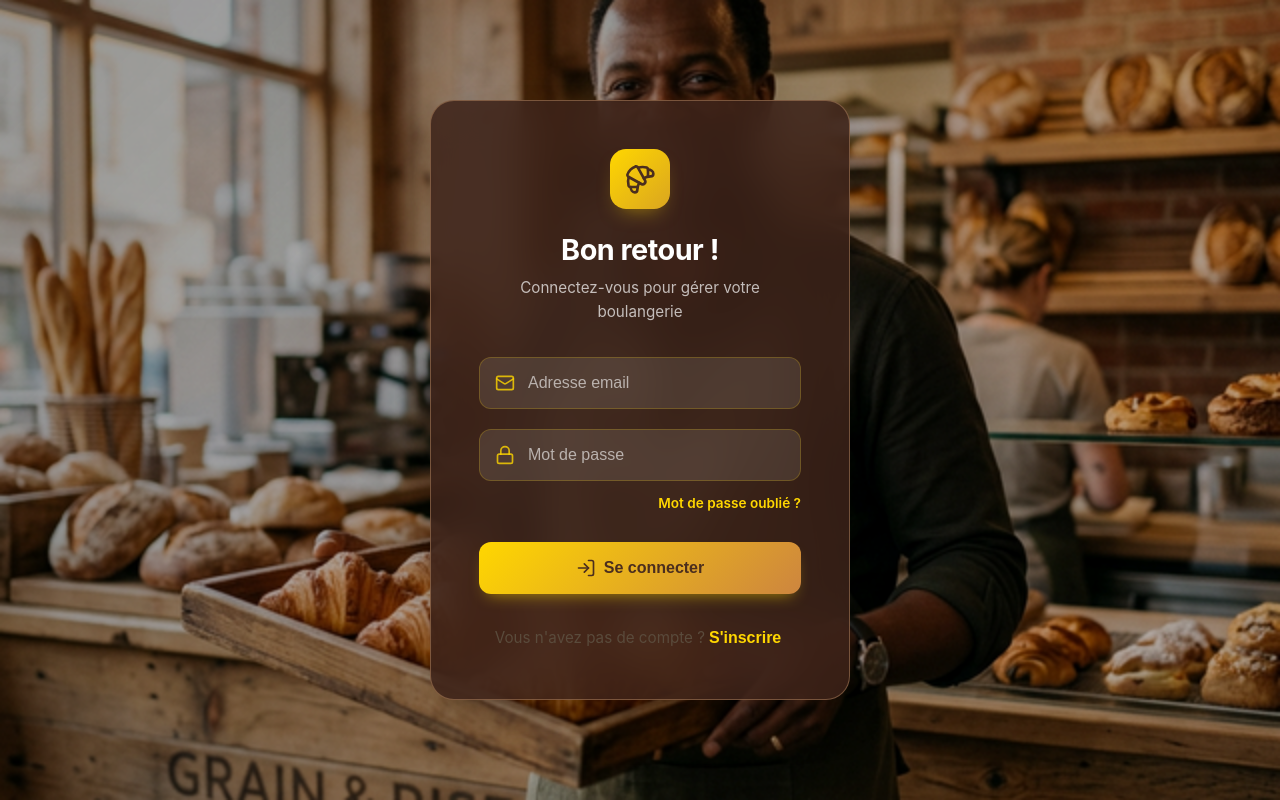
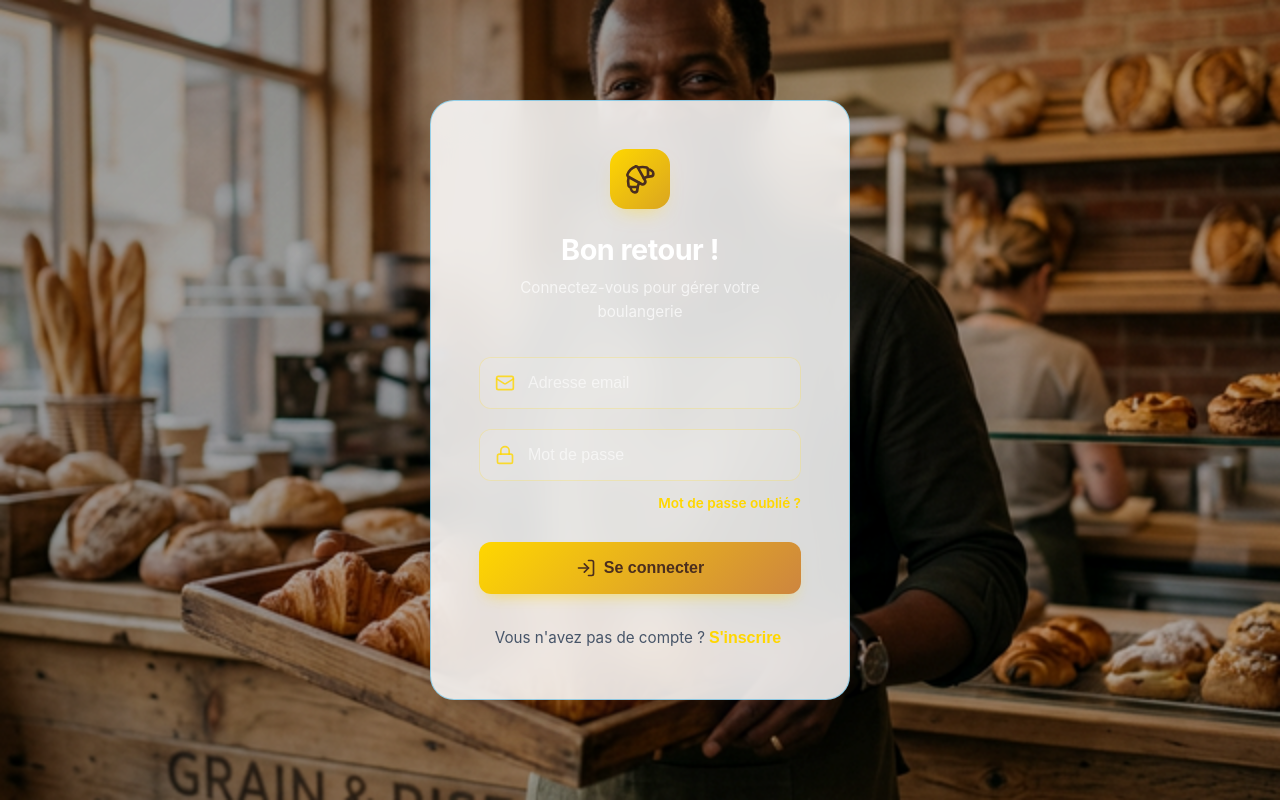
Before and after one commit to syllamohamedmhd99-bot/Pain-quotidien, a React (Vite) app: page /auth in a window 1280 px wide. Built offline with nearby package versions, Linux system fonts and the light colour scheme.

Commit message:
correction

```diff
--- a/src/components/Sidebar.jsx
+++ b/src/components/Sidebar.jsx
@@ -43,7 +43,7 @@ export default function Sidebar({ darkMode, toggleDarkMode, theme, setTheme, onL
                     <div className="logo-icon">
                         <Croissant size={32} />
                     </div>
-                    <h2>Pain Doré</h2>
+                    <h2>Impression Pro</h2>
                 </div>
                 <button
                     className="close-sidebar-btn"
@@ -145,7 +145,7 @@ export default function Sidebar({ darkMode, toggleDarkMode, theme, setTheme, onL
                         <span>Thème</span>
                     </div>
                     <div className="theme-options" style={{ display: 'grid', gridTemplateColumns: 'repeat(4, 1fr)', gap: '8px' }}>
-                        <button className={`theme-btn ${theme === 'default' ? 'active' : ''}`} onClick={() => setTheme('default')} title="Blé Doré" style={{ backgroundColor: '#c68b59' }}></button>
+                        <button className={`theme-btn ${theme === 'default' ? 'active' : ''}`} onClick={() => setTheme('default')} title="Impression Pro" style={{ backgroundColor: '#0ea5e9' }}></button>
                         <button className={`theme-btn ${theme === 'matcha' ? 'active' : ''}`} onClick={() => setTheme('matcha')} title="Matcha" style={{ backgroundColor: '#8da47e' }}></button>
                         <button className={`theme-btn ${theme === 'ocean' ? 'active' : ''}`} onClick={() => setTheme('ocean')} title="Océan" style={{ backgroundColor: '#6096b4' }}></button>
                         <button className={`theme-btn ${theme === 'berry' ? 'active' : ''}`} onClick={() => setTheme('berry')} title="Baie" style={{ backgroundColor: '#9a7197' }}></button>
--- a/src/index.css
+++ b/src/index.css
@@ -4,33 +4,33 @@
   /* Font Families */
   --font-primary: 'Outfit', sans-serif;
 
-  /* Light Theme Colors (Bakery Premium) */
-  --bg-color: #fcfaf7;
-  --bg-secondary: #f3eee6;
-  --text-primary: #2d241d;
-  --text-secondary: #5a4b3c;
+  /* Light Theme Colors (Modern Printing Premium) */
+  --bg-color: #f8fafc;
+  --bg-secondary: #f1f5f9;
+  --text-primary: #0f172a;
+  --text-secondary: #475569;
 
-  --primary-color: #c68b59;
-  /* Toasted Crust */
-  --primary-hover: #af7a4b;
-  --secondary-color: #faedcd;
-  /* Light Wheat */
-  --accent-color: #8da47e;
-  /* Sage/Matcha */
+  --primary-color: #0ea5e9;
+  /* Cyan 500 */
+  --primary-hover: #0284c7;
+  --secondary-color: #e0f2fe;
+  /* Light Blue */
+  --accent-color: #d946ef;
+  /* Fuchsia/Magenta */
 
-  --danger-color: #e5484d;
-  --success-color: #30a46c;
-  --warning-color: #ffb224;
+  --danger-color: #ef4444;
+  --success-color: #22c55e;
+  --warning-color: #f59e0b;
 
   /* Glassmorphism Premium */
   --glass-bg: rgba(255, 255, 255, 0.72);
-  --glass-border: rgba(198, 139, 89, 0.15);
+  --glass-border: rgba(14, 165, 233, 0.15);
   /* Tinted with primary */
-  --glass-shadow: 0 8px 32px 0 rgba(45, 36, 29, 0.08);
+  --glass-shadow: 0 8px 32px 0 rgba(15, 23, 42, 0.08);
   --glass-blur: blur(16px);
 
   --card-bg: #ffffff;
-  --border-color: rgba(198, 139, 89, 0.12);
+  --border-color: rgba(14, 165, 233, 0.12);
 
   --transition-smooth: all 0.4s cubic-bezier(0.16, 1, 0.3, 1);
   --radius-lg: 24px;
@@ -40,22 +40,22 @@
 
 /* Dark Mode Theme */
 .dark {
-  --bg-color: #0f0d0c;
-  --bg-secondary: #221c18;
-  --text-primary: #fcfaf7;
-  --text-secondary: #a89a8e;
+  --bg-color: #020617;
+  --bg-secondary: #0f172a;
+  --text-primary: #f8fafc;
+  --text-secondary: #94a3b8;
 
-  --primary-color: #d49a6a;
-  --primary-hover: #e6b081;
-  --secondary-color: #241e1a;
-  --accent-color: #9cb071;
+  --primary-color: #38bdf8;
+  --primary-hover: #7dd3fc;
+  --secondary-color: #1e293b;
+  --accent-color: #f0abfc;
 
-  --glass-bg: rgba(18, 16, 14, 0.75);
-  --glass-border: rgba(212, 154, 106, 0.12);
+  --glass-bg: rgba(15, 23, 42, 0.75);
+  --glass-border: rgba(56, 189, 248, 0.12);
   --glass-shadow: 0 8px 32px 0 rgba(0, 0, 0, 0.45);
 
-  --card-bg: #181412;
-  --border-color: rgba(212, 154, 106, 0.08);
+  --card-bg: #0f172a;
+  --border-color: rgba(56, 189, 248, 0.08);
 }
 
 /* Theme: Matcha Green */
@@ -177,14 +177,14 @@ body {
   transition: background-color 0.5s ease, color 0.5s ease;
   overflow-x: hidden;
   background-image:
-    radial-gradient(at 0% 0%, hsla(30, 40%, 93%, 0.8) 0, transparent 50%),
-    radial-gradient(at 50% 0%, hsla(40, 50%, 90%, 0.4) 0, transparent 50%);
+    radial-gradient(at 0% 0%, hsla(200, 40%, 93%, 0.8) 0, transparent 50%),
+    radial-gradient(at 50% 0%, hsla(220, 50%, 90%, 0.4) 0, transparent 50%);
 }
 
 .dark body {
   background-image:
-    radial-gradient(at 0% 0%, hsla(30, 25%, 8%, 0.8) 0, transparent 50%),
-    radial-gradient(at 50% 0%, hsla(40, 30%, 12%, 0.5) 0, transparent 50%);
+    radial-gradient(at 0% 0%, hsla(220, 25%, 8%, 0.8) 0, transparent 50%),
+    radial-gradient(at 50% 0%, hsla(230, 30%, 12%, 0.5) 0, transparent 50%);
 }
 
 #root {
--- a/src/pages/Auth.css
+++ b/src/pages/Auth.css
@@ -117,12 +117,12 @@ body:not(.dark) .particle {
     max-width: 420px;
     padding: 3rem;
     border-radius: 24px;
-    background: rgba(44, 24, 16, 0.8);
-    /* Fond chocolat chaud semi-transparent */
+    background: rgba(15, 23, 42, 0.8);
+    /* Fond Indigo profond semi-transparent */
     backdrop-filter: blur(20px);
     -webkit-backdrop-filter: blur(20px);
-    border: 1px solid rgba(212, 163, 115, 0.3);
-    /* Bordure cuivrée subtile */
+    border: 1px solid rgba(56, 189, 248, 0.3);
+    /* Bordure Cyan subtile */
     box-shadow: 0 25px 50px -12px rgba(0, 0, 0, 0.5);
     display: flex;
     flex-direction: column;
@@ -132,10 +132,10 @@ body:not(.dark) .particle {
 }
 
 body:not(.dark) .auth-card {
-    background: rgba(60, 35, 25, 0.85);
-    /* Garde un ton chaud même en mode clair */
-    border: 1px solid rgba(212, 163, 115, 0.4);
-    box-shadow: 0 25px 50px -12px rgba(0, 0, 0, 0.3);
+    background: rgba(255, 255, 255, 0.85);
+    /* Fond clair premium */
+    border: 1px solid rgba(14, 165, 233, 0.4);
+    box-shadow: 0 25px 50px -12px rgba(15, 23, 42, 0.15);
 }
 
 .auth-header {
```
